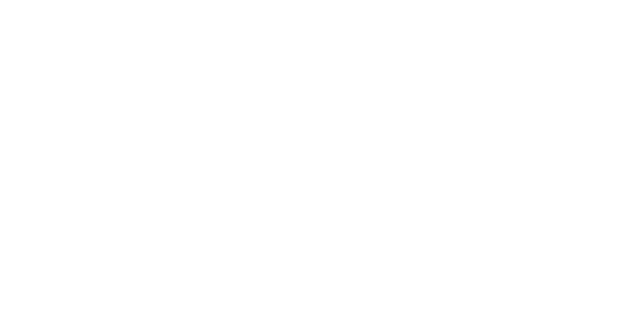
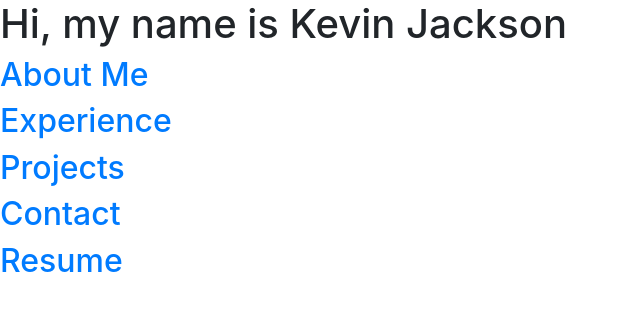
Before and after one commit to kjjackson619/new_portfolio, a plain HTML site: page index.html in a window 1280 px wide. Shown: the whole page, without its empty margins (0-640 px from the left). Drawn offline with nearby package versions, Linux system fonts and the light colour scheme.

Commit message:
sections

```diff
--- a/index.html
+++ b/index.html
@@ -19,7 +19,41 @@
 
 <body>
 
+    <h1>Hi, my name is Kevin Jackson</h1>
 
+    <div>
+        <h2>
+            <a href="">About Me</a>
+        </h2>
+    </div>
+
+    <div>
+        <h2>
+            <a href="">Experience</a>
+        </h2>
+    </div>
+
+    <div>
+        <h2>
+            <a href="">Projects</a>
+        </h2>
+    </div>
+
+    <div>
+        <h2>
+            <a href="">Contact</a>
+        </h2>
+    </div>
+
+    <div>
+        <h2>
+            <a href="">Resume</a>
+        </h2>
+    </div>
+
+    <footer>
+
+    </footer>
 
     <!-- bootstrap js -->
     <script src="https://code.jquery.com/jquery-3.3.1.slim.min.js"
```
